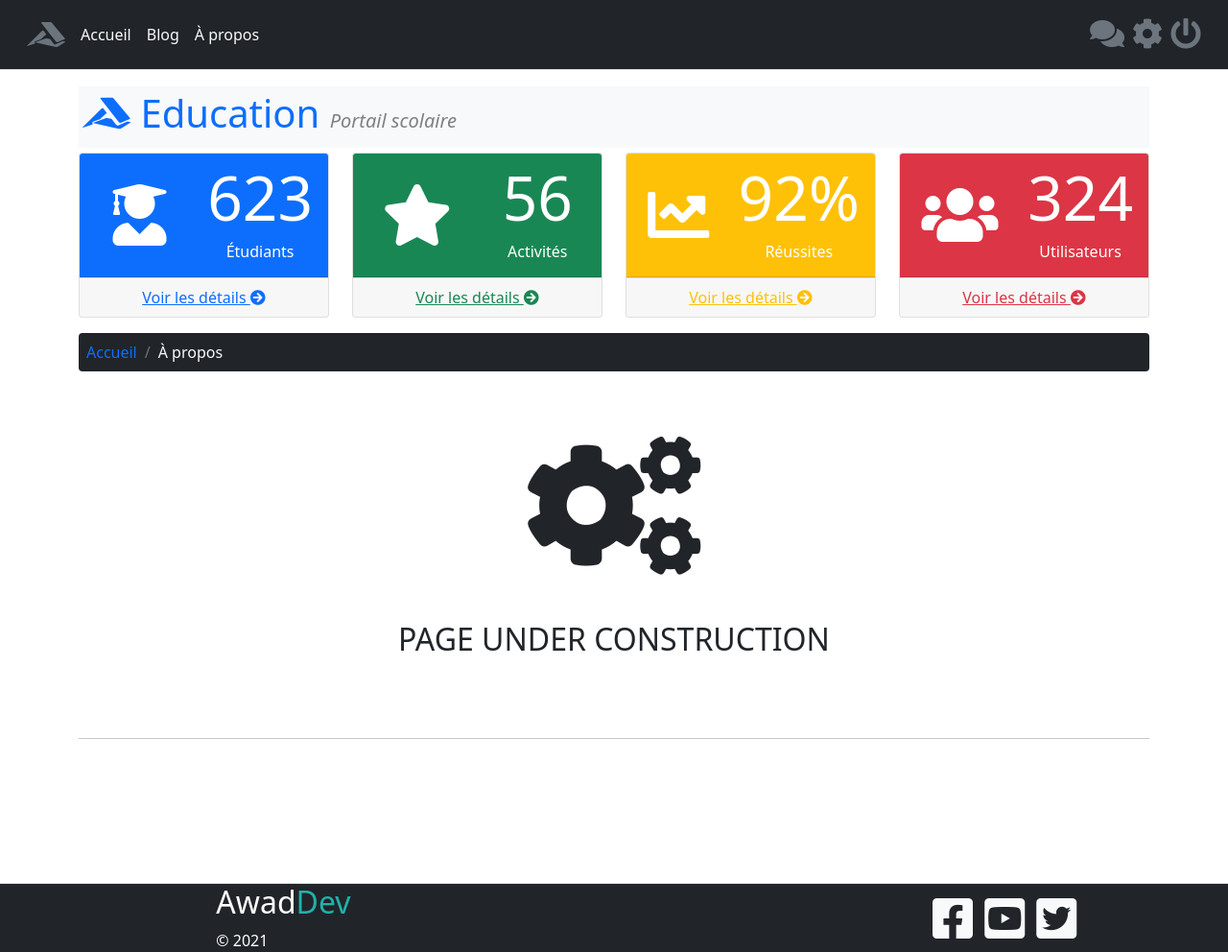
After one commit to awadalsheekh/web-app, a PHP site: page /a-propos.php in a window 1280 px wide. The commit adds this page. Shown: the whole page at 96% size. Run offline with PHP 8.4, Linux system fonts and the light colour scheme.

Commit message:
Add new page a-propos.php and updated files

```diff
--- /dev/null
+++ b/a-propos.php
@@ -0,0 +1,41 @@
+<!DOCTYPE html>
+<html lang="en">
+
+<?php include "inc/header.php" ?>
+<!----- Breadcrumb of Header -------->
+    <div class="container pt-3">
+      <nav aria-label="breadcrumb">
+          <ol class="breadcrumb p-2 bg-dark">
+              <li class="breadcrumb-item active"><a class="text-decoration-none" href="index.php">Accueil</a></li>
+              <li class="breadcrumb-item active text-light" aria-current="page">À propos</li>
+          </ol>
+      </nav>
+    </div>
+<!----- End of Header -------->
+
+<!----- Start of our main container -------->
+    <div class="container">
+        <div class="main">
+            <div class="py-1 text-center mt-3 mb-3 p-5">
+                <!-- <img class="d-block mx-auto mb-4" src="img/bootstrap-logo.png" alt="" width="72" height="57"> -->
+                <i class="fas fa-cogs fa-9x pt-5 mb-5"></i>
+                <h2 class="pb-5">PAGE UNDER CONSTRUCTION</h2>
+            </div>
+            <hr class="my-4">
+
+<!----- Our main content -------->
+              <div class="col-md-12 col-lg-12">
+                <div class="row pb-5">
+                  <div class="col pb-5">
+                  </div>
+                </div>
+              </div>
+
+<!----- Our main content -------->
+        </div>
+    </div>
+<!----- End of our main container -------->
+
+
+<!----- Our Footer -------->
+<?php include "inc/footer.php" ?>
--- a/css/main-style.css
+++ b/css/main-style.css
@@ -1,19 +1,23 @@
+body {
+  margin: 0;
+  padding: 0;
 
+}
 
+/* ----- The entire scrollbar -----*/
 ::-webkit-scrollbar {
     display: none;
 }
 
-* {
-    box-sizing: border-box;
-}
+
+/* ----- Header Additional style -----*/
 .header-title {
     margin-top: 90px;
     margin-bottom: 5px;
 
 }
 
-.title-italic {
+.title-italic-font {
     font-size: 20px;
     color: grey;
 }
@@ -26,27 +30,29 @@
 }
 
 
+/*----- Additional style for "li, a:hover" -----*/
 
-.lihaver li{
+.li-additional-style li{
     list-style: none;
 }
 
 
-.lihaver li:hover{
+.li-additional-style li:hover{
     background: #DCDFE3 !important;
 }
 
-.lihaver li a:hover{
+.li-additional-style li a:hover{
     text-decoration: none;
     color: #2C70D9;
 }
 
+
+/*----- Footer Additional style -----*/
 .footer-title {
     color: #fff;
     font-size: 1rem;
     margin-top: 30px;
     margin-bottom: 0;
-
 }
 
 .footer-logo {
--- a/inc/header.php
+++ b/inc/header.php
@@ -16,12 +16,13 @@
     <header class="p-3 mb-5 border-bottom fixed-top bg-dark">
         <div class="container-fluid">
             <div class="d-flex flex-wrap align-items-center justify-content-center justify-content-lg-start">
-                <a href="/" class="d-flex align-items-center mb-2 mb-lg-0 text-dark text-decoration-none">
+                <a href="index.php" class="d-flex align-items-center mb-2 mb-lg-0 text-dark text-decoration-none">
+                  <i class="fab fa-accusoft text-secondary fa-2x pr-2"></i>
                 </a>
                 <ul class="nav col-12 col-lg-auto me-lg-auto mb-2 justify-content-center mb-md-0">
                     <li><a href="index.php" class="nav-link px-2 link-light">Accueil</a></li>
                     <li><a href="blog.php" class="nav-link px-2 link-light">Blog</a></li>
-                    <li><a href="#" class="nav-link px-2 link-light">À propos</a></li>
+                    <li><a href="a-propos.php" class="nav-link px-2 link-light">À propos</a></li>
                 </ul>
                 <div>
                     <a href="#"><i class="fas fa-comments fa-2x pl-2 text-secondary"></i></a>
@@ -38,30 +39,19 @@
 
 <!----- Title of Header -------->
     <header-title class="">
-        <div class="container header-title">
+        <div class="container header-title"> <!--"Header-title" Additional style -->
             <div class="row">
                 <div class="col">
                     <div class="logo bg-light p-1">
                         <h1><i class="fab fa-accusoft text-primary "></i>
-                            <span class="logo-title text-primary">Education</span>
-                            <span class="fst-italic title-italic">Portail scolaire</span>
+                            <span class="logo-title text-primary">Education</span> <!--"log-title" Additional style -->
+                            <span class="fst-italic title-italic-font">Portail scolaire</span> <!--"title-italic-font" Additional style -->
                         </h1>
                     </div>
                 </div>
             </div>
         </div>
     </header-title>
-
-<!----- Breadcrumb of Header -------->
-    <div class="container">
-    <nav aria-label="breadcrumb">
-        <ol class="breadcrumb p-2 bg-dark">
-            <li class="breadcrumb-item active"><a class="text-decoration-none" href="index.php">Accueil</a></li>
-            <li class="breadcrumb-item active text-light" aria-current="page">Fil d'actualités</li>
-        </ol>
-    </nav>
-    </div>
-<!----- End of Header -------->
 
 <!----- Start of information cards -------->
 <div class="container">
--- a/inc/sidebar.php
+++ b/inc/sidebar.php
@@ -5,7 +5,7 @@
                             <span class="fs-4 pt-2 ml-4">COMPTE</span>
                         </a>
                 <hr class="my-3 mt-2">
-                <ul class="nav nav-pills flex-column mb-auto lihaver">
+                <ul class="nav nav-pills flex-column mb-auto li-additional-style"> <!--"li-additional-style" Additional style class -->
                     <li class="nav-item">
                         <a href="#" class="nav-link link-dark">
                             <svg class="bi me-2" width="16" height="16"><use xlink:href="#home"/></svg>
```
Also changed, not shown: blog.php (+20 -22 lines), index.php (+11 -1 lines), inc/footer.php (line endings or trailing spaces).
